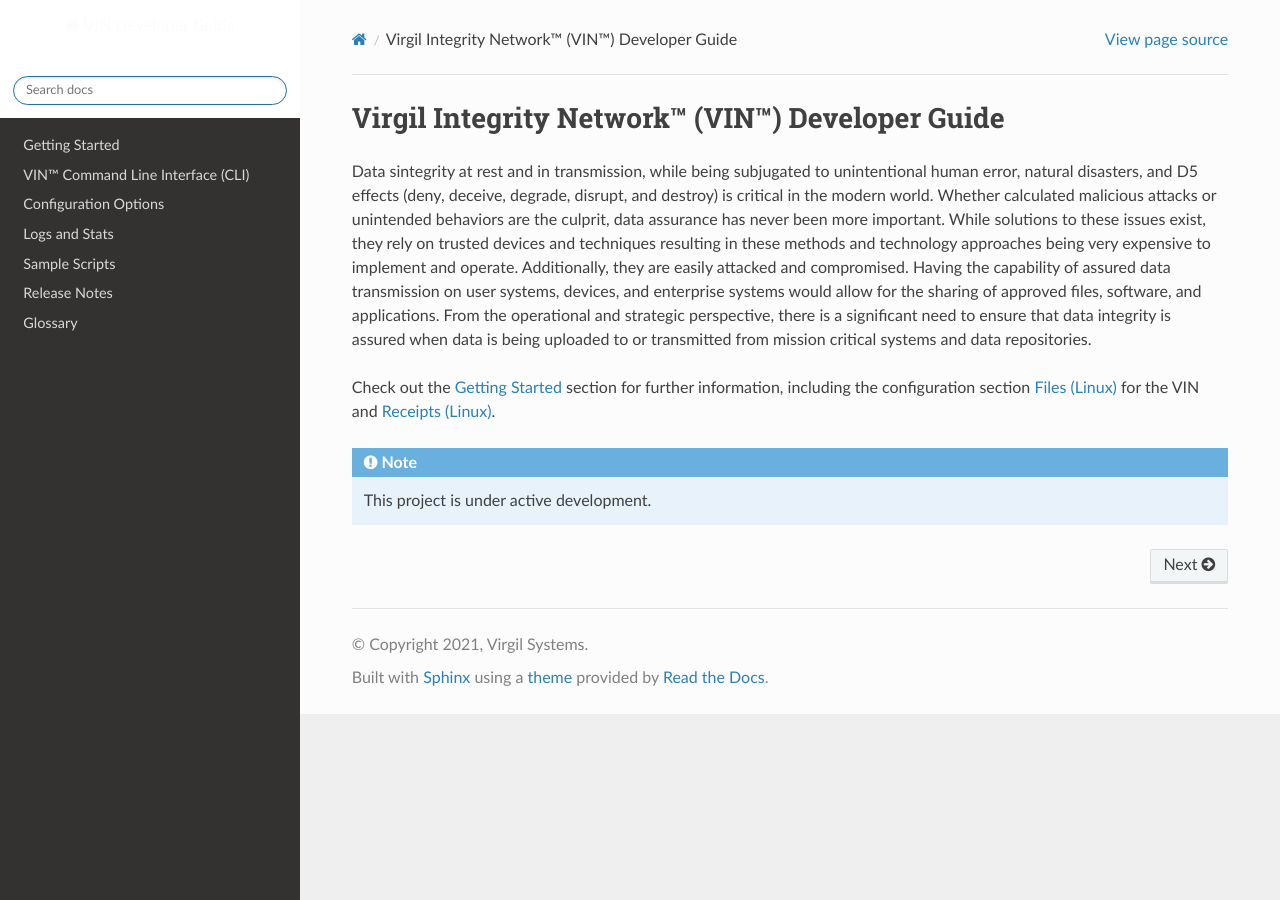
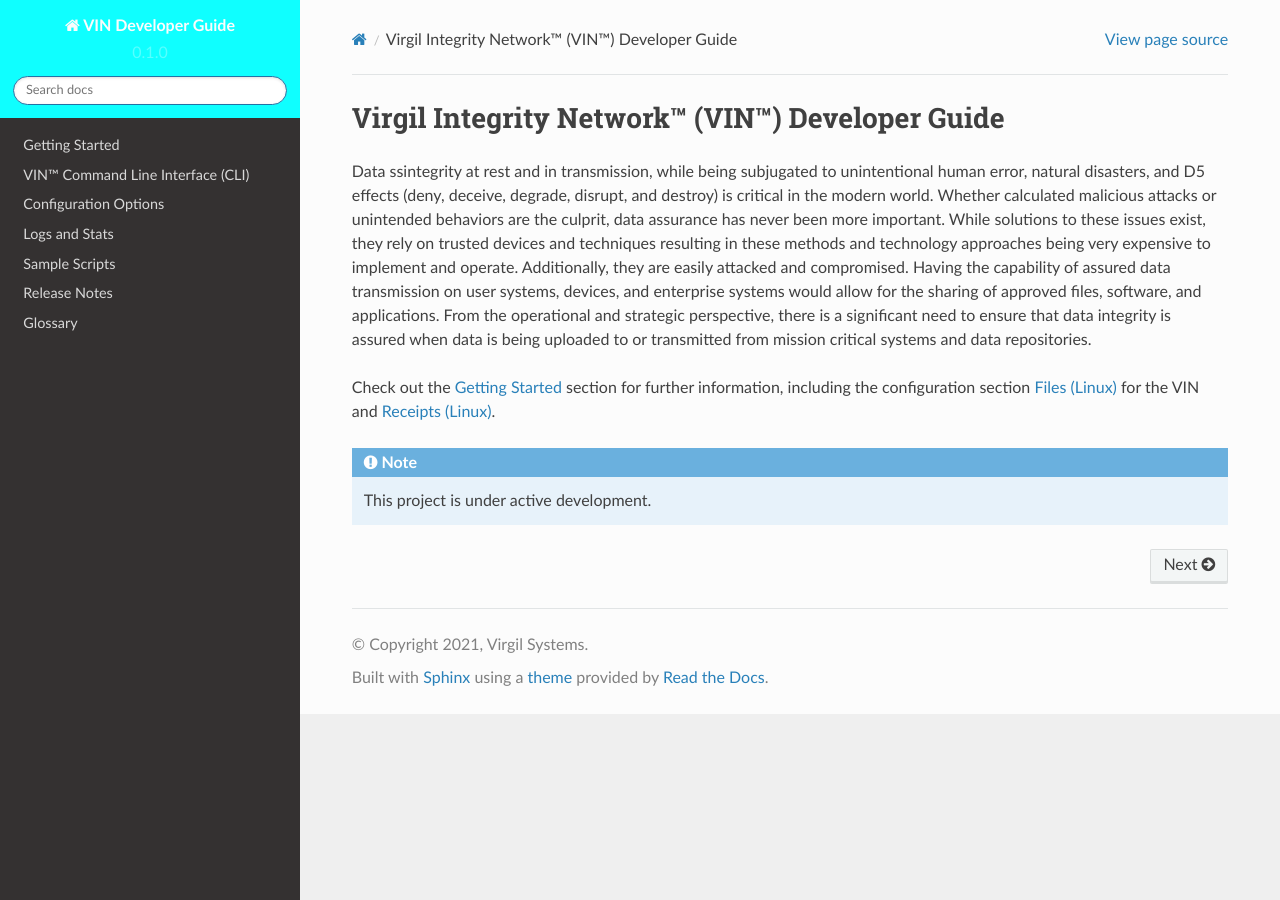
Before and after one commit to Market-Insight-Solutions-LLC/vin-developer-guide, a Sphinx documentation site: the page built from docs/source/index.rst, in a window 1280 px wide. Built offline with Sphinx 7.4.7 and the Read the Docs theme 2.0.0, drawn with Linux system fonts in a browser that asks for light colours.

Commit message:
color changes

```diff
--- a/docs/source/_static/css/custom.css
+++ b/docs/source/_static/css/custom.css
@@ -2,7 +2,7 @@
 
 /* Side navigation bar color */
 .wy-side-nav-search {
-    background-color: #FFFFFF;
+    background-color: #0FFFFF;
 }
 
 /* Fix horizontal scrollbars in tables*/
--- a/docs/source/index.rst
+++ b/docs/source/index.rst
@@ -16,7 +16,7 @@
 
 
 
-Data sintegrity at rest and in transmission, while being subjugated to unintentional human error, natural disasters, and D5 effects (deny, deceive, degrade, disrupt, and destroy) is critical in the modern world. Whether calculated malicious attacks or unintended behaviors are the culprit, data assurance has never been more important. While solutions to these issues exist, they rely on trusted devices and techniques resulting in these methods and technology approaches being very expensive to implement and operate. Additionally, they are easily attacked and compromised. Having the capability of assured data transmission on user systems, devices, and enterprise systems would allow for the sharing of approved files, software, and applications. From the operational and strategic perspective, there is a significant need to ensure that data integrity is assured when data is being uploaded to or transmitted from mission critical systems and data repositories.
+Data ssintegrity at rest and in transmission, while being subjugated to unintentional human error, natural disasters, and D5 effects (deny, deceive, degrade, disrupt, and destroy) is critical in the modern world. Whether calculated malicious attacks or unintended behaviors are the culprit, data assurance has never been more important. While solutions to these issues exist, they rely on trusted devices and techniques resulting in these methods and technology approaches being very expensive to implement and operate. Additionally, they are easily attacked and compromised. Having the capability of assured data transmission on user systems, devices, and enterprise systems would allow for the sharing of approved files, software, and applications. From the operational and strategic perspective, there is a significant need to ensure that data integrity is assured when data is being uploaded to or transmitted from mission critical systems and data repositories.
 
 
 
```
